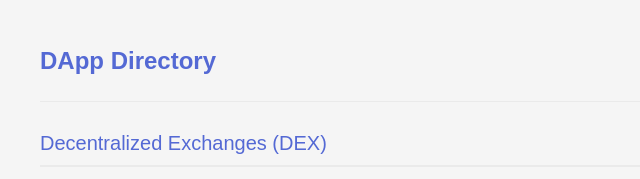
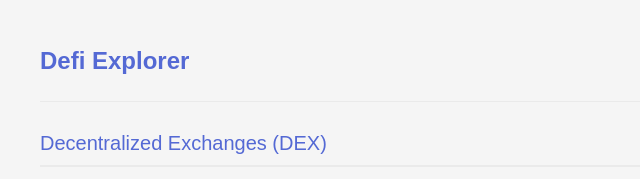
Before and after one commit to robbsbro69/DefiExplorer, a plain HTML site: page index.html in a window 1280 px wide. Shown: the top 179 px of the page, 0-640 px from the left. Drawn offline with Linux system fonts and the light colour scheme.

Commit message:
Update README and refine index.html structure

```diff
--- a/index.html
+++ b/index.html
@@ -9,7 +9,7 @@
 <body>
     <div class="container">
         <header>
-            <div class="logo">DApp Directory</div>
+            <div class="logo">Defi Explorer</div>
             <div class="chain-selector">
                 <select id="chainSelector">
                     <option value="ethereum">Ethereum</option>
```
Also changed, not shown: 1 other file.
